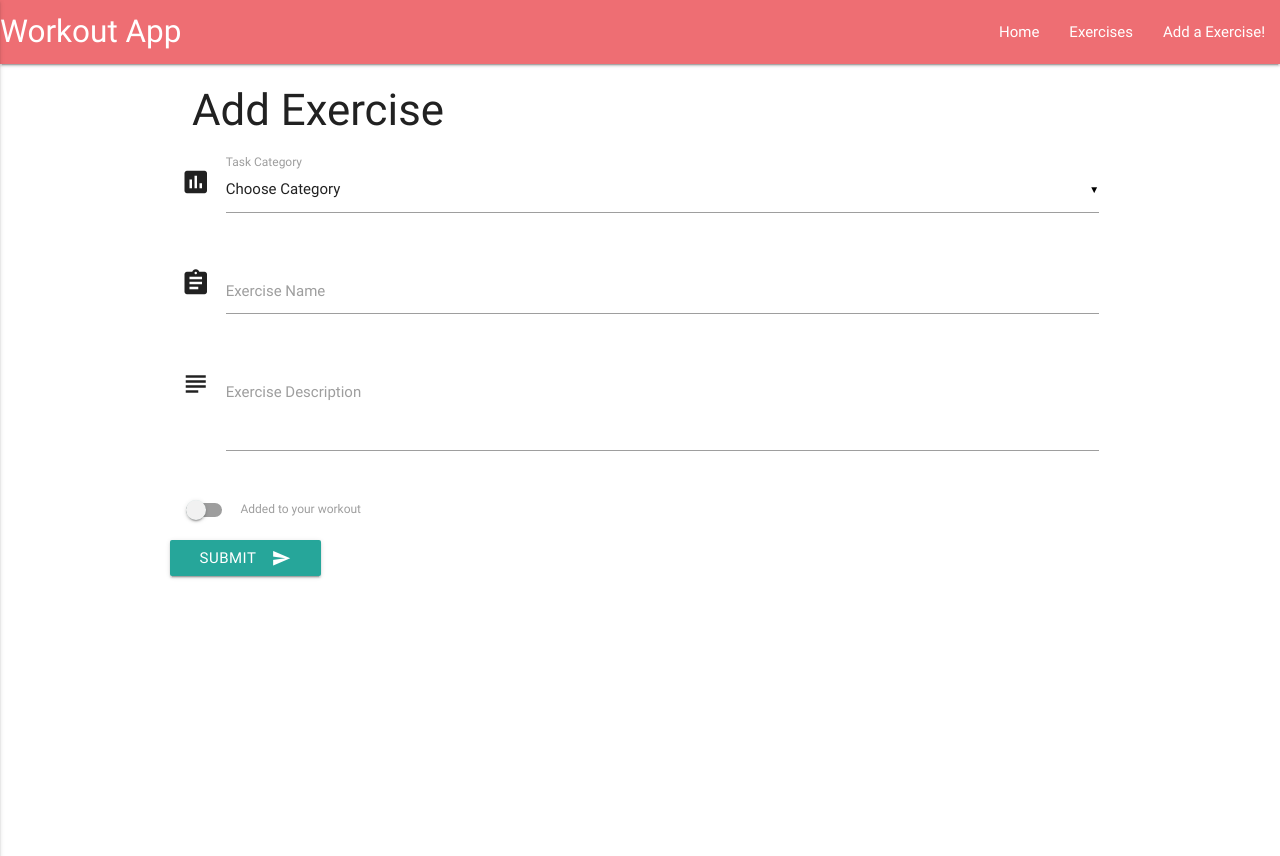
After one commit to chrisoc19/workout, a Flask app: template templates/add_exercise.html in a window 1280 px wide. The commit adds this page. Shown: the top 856 px of the page. Run offline with Flask 2, Linux system fonts and the light colour scheme; the template is opened without the code that fills it, so the values that code supplies are empty; some libraries are stand-ins or nearby versions.

```diff
--- a/app.py
+++ b/app.py
@@ -25,7 +25,7 @@ def get_exercise():
 @app.route('/add_exercise')
 def add_exercise():
     categories = mongo.db.categories.find()
-    return render_template('add-exercise.html', categories=categories)
+    return render_template('add_exercise.html', categories=categories)
 
 
 @app.route('/insert_exercise', methods=['POST'])
@@ -35,6 +35,13 @@ def insert_exercise():
     return render_template("exercises.html", exercises=mongo.db.exercise.find())
 
 
+@app.route('/edit_exercise/<exercise_id>')
+def edit_exercise(exercise_id):
+    the_exercise = mongo.db.exercise.find_one({"_id": ObjectId(exercise_id)})
+    all_categories = mongo.db.categories.find()
+    return render_template('edit_exercise.html', exercise=the_exercise,
+                           categories=all_categories)
+
 
 if __name__ == '__main__':
     app.run(host=os.environ.get('IP'),
--- a/static/style.css
+++ b/static/css/style.css
@@ -1,3 +1,15 @@
+.btn_small {
+    height: 24px;
+    width: 60px;
+    line-height: 24px;
+    margin: 5px 5px;
+    padding: 0 0.5em;
+}
+
+.exercise_header {
+    margin-top: 5px;
+}
+
 .home-header{
     text-align: center;
 }
--- /dev/null
+++ b/templates/add_exercise.html
@@ -0,0 +1,55 @@
+
+{% extends 'base.html' %}
+{% block content %}
+<h3>Add Exercise</h3>
+<div class="row">
+	<form action="{{ url_for('insert_exercise')}}" method="POST" class="col s12">
+		<div class="row">
+			<div class="row">
+				<div class="input-field col s12">
+					<i class="material-icons prefix">poll</i>
+					<select id="category" name="category_name">
+                  <option value="" disabled selected>Choose Category</option>
+                  {% for category in categories %}
+                      <option value="{{category.category_name}}">{{category.category_name}}</option>
+                  {% endfor %}
+                </select>
+					<label>Task Category</label>
+				</div>
+			</div>
+
+			<div class="row">
+				<div class="input-field col s12">
+					<i class="material-icons prefix">assignment</i>
+					<input id="exercise_name" name="exercise_name" type="text" class="validate">
+					<label for="icon_prefix">Exercise Name</label>
+				</div>
+			</div>
+
+			<div class="row">
+				<div class="input-field col s12">
+					<i class="material-icons prefix">subject</i>
+					<textarea name="exercise_description" id="exercise_description" class="materialize-textarea"></textarea>
+					<label for="icon_telephone">Exercise Description</label>
+				</div>
+			</div>
+			<div class="row">
+				<!-- Switch -->
+				<div class="switch">
+					<label>
+      <input id="add_exercise" name="add_exercise" type="checkbox">
+      <span class="lever"></span>
+      Added to your workout
+    </label>
+				</div>
+			</div>
+
+			<div class="row">
+				<button class="btn waves-effect waves-light" type="submit" name="action">Submit
+                    <i class="material-icons right">send</i>
+                        </button>
+			    </div>
+	</form>
+</div>
+
+{% endblock %}
--- a/templates/base.html
+++ b/templates/base.html
@@ -4,7 +4,7 @@
 <head>
 	<link href="https://fonts.googleapis.com/icon?family=Material+Icons" rel="stylesheet">
 	<link rel="stylesheet" href="https://cdnjs.cloudflare.com/ajax/libs/materialize/0.100.2/css/materialize.min.css">
-    <link rel="stylesheet" href="static/style.css" type="text/css" />
+	<link rel="stylesheet" href="{{url_for('static', filename='css/style.css')}}" type="text/css" />
 </head>
 
 <body>
@@ -19,16 +19,17 @@
 					<li><a href="{{url_for('add_exercise')}}">Add a Exercise!</a></li>
 				</ul>
 				<ul class="side-nav" id="mobile-demo">
-                    <li><a href="#">Home</a></li>
-                    <li><a href="#">New Task</a></li>
-                    <li><a href="#">Manage Categories</a></li>
+					<li><a href="{{url_for('go_home')}}">Home</a></li>
+					<li><a href="{{url_for('get_exercise')}}">Exercises</a></li>
+					<li><a href="{{url_for('add_exercise')}}">Add a Exercise</a></li>
 				</ul>
 			</div>
 		</nav>
 	</header>
+	<div class="container">
 		{% block content %}
 		{% endblock %}
-
+	</div>
 	<script src="https://cdnjs.cloudflare.com/ajax/libs/jquery/3.2.1/jquery.min.js"></script>
 	<script src="https://cdnjs.cloudflare.com/ajax/libs/materialize/0.100.2/js/materialize.min.js"></script>
 	<script type="text/javascript">
--- a/templates/add-exercise.html
+++ b/templates/edit_exercise.html
@@ -1,6 +1,7 @@
+
 {% extends 'base.html' %}
 {% block content %}
-<h3>Add Exercise</h3>
+<h3>Edit Exercise</h3>
 <div class="row">
 	<form action="{{ url_for('insert_exercise')}}" method="POST" class="col s12">
 		<div class="row">
```
Also changed, not shown: templates/exercises.html (+23 -10 lines). Lines whose indentation alone changed are shown as unchanged.
